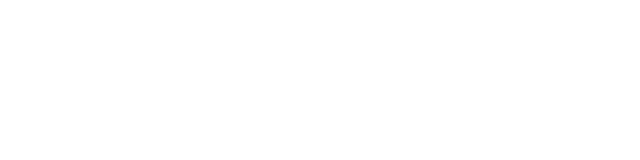
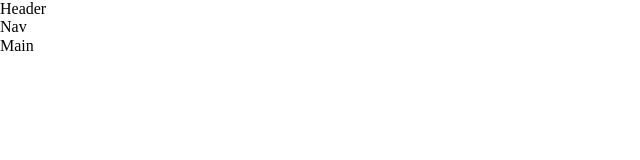
Before and after one commit to HpuLegion/vue-admin, a Vue app: page /console in a window 1280 px wide. Shown: the top 160 px of the page, without its empty margins (0-640 px from the left). Built offline with nearby package versions, Linux system fonts and the light colour scheme.

Commit message:
主控制Console界面 可引入Layout组件来加载或者在Console路由中引入Layout模块

```diff
--- a/src/router/index.js
+++ b/src/router/index.js
@@ -13,6 +13,12 @@
     path: '/login',
     name: 'Login',
     component: ()=>import('@/views/Login')
+  },
+  // 后台控制主页面
+  {
+    path: '/console',
+    name: 'Console',
+    component: ()=>import('@/views/Layout')
   }
 ]
 
--- /dev/null
+++ b/src/views/Layout/Component/Header.vue
@@ -0,0 +1,20 @@
+<template>
+  <div>
+      Header
+  </div>
+</template>
+
+<script>
+export default {
+  name: '',
+  data () {
+    return {
+    }
+  },
+  methods: {}
+}
+</script>
+
+<style scoped lang='less'>
+
+</style>
--- /dev/null
+++ b/src/views/Layout/Component/Main.vue
@@ -0,0 +1,20 @@
+<template>
+  <div>
+      Main
+  </div>
+</template>
+
+<script>
+export default {
+  name: '',
+  data () {
+    return {
+    }
+  },
+  methods: {}
+}
+</script>
+
+<style scoped lang='less'>
+
+</style>
--- /dev/null
+++ b/src/views/Layout/Component/Nav.vue
@@ -0,0 +1,20 @@
+<template>
+  <div>
+      Nav
+  </div>
+</template>
+
+<script>
+export default {
+  name: '',
+  data () {
+    return {
+    }
+  },
+  methods: {}
+}
+</script>
+
+<style scoped lang='sass'>
+
+</style>
--- /dev/null
+++ b/src/views/Layout/index.vue
@@ -0,0 +1,30 @@
+<template>
+  <div id="layout">
+      <Header />
+      <Nav />
+      <Main />
+  </div>
+</template>
+
+<script>
+import Header from './Component/Header'
+import Main from './Component/Main'
+import Nav from './Component/Nav'
+export default {
+  name: 'Layout',
+  components:{
+     Header,
+      Main,
+      Nav
+  },
+  data () {
+    return {
+    }
+  },
+  methods: {}
+}
+</script>
+
+<style scoped lang='less'>
+
+</style>
--- a/src/views/Login/index.vue
+++ b/src/views/Login/index.vue
@@ -379,6 +379,7 @@
                     .then(response=>{
                       this.clearCode()
                       console.log(response)
+                      this.$router.push({path:'/console'})
                     })
                     .catch(err=>{
                       console.log(err)
```
Also changed, not shown: src/views/Console/index.vue (added, +22 -0 lines).
